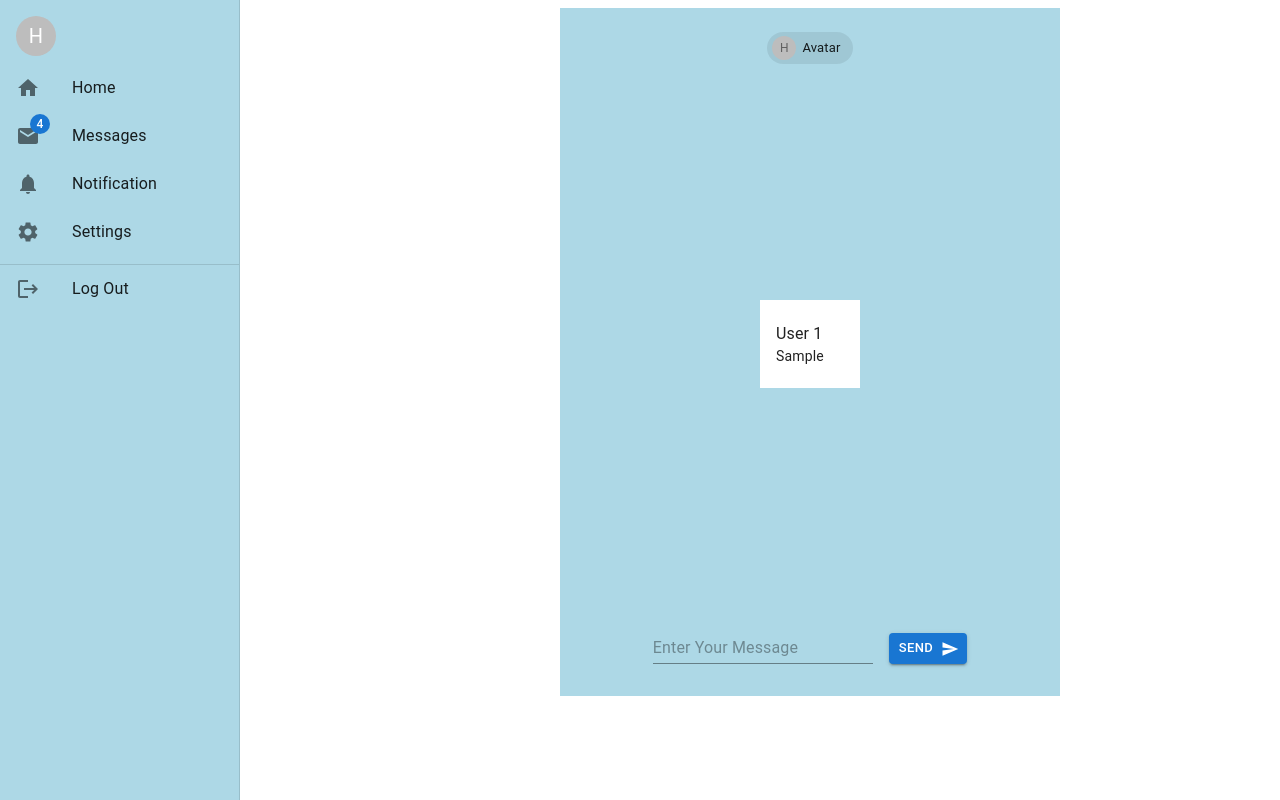
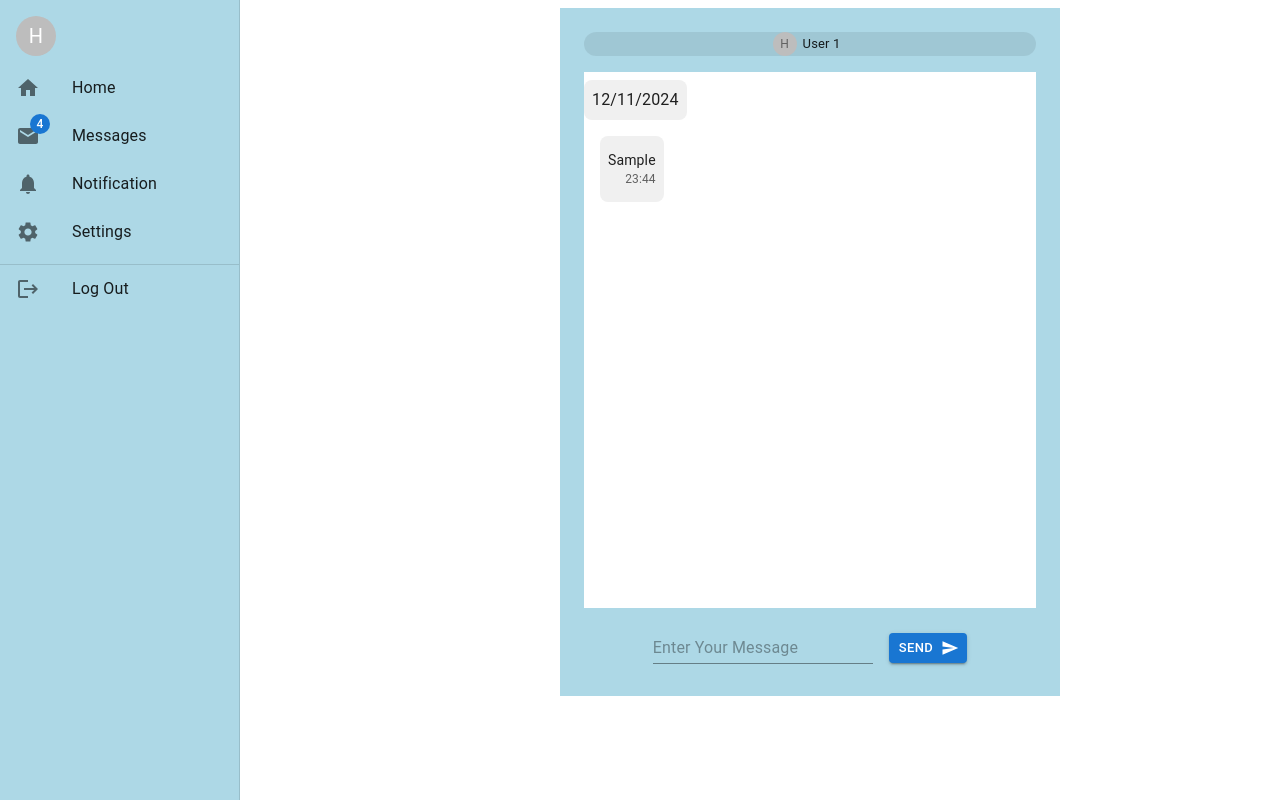
Before and after one commit to tatbatAli/chat-app-fron-end, a React (Vite) app: page / in a window 1280 px wide. Both pictures are taken after typing "Sample" into the empty fields and a click on the button "SEND". Built offline with nearby package versions, Linux system fonts and the light colour scheme.

Commit message:
chat-app commit-2
imrove the UI

```diff
--- a/package.json
+++ b/package.json
@@ -15,6 +15,8 @@
     "@mui/icons-material": "^5.16.11",
     "@mui/material": "^5.16.11",
     "bootstrap": "^5.3.3",
+    "express": "^4.21.2",
+    "moment": "^2.30.1",
     "react": "^18.3.1",
     "react-dom": "^18.3.1"
   },
--- a/src/components/HomePage.jsx
+++ b/src/components/HomePage.jsx
@@ -8,27 +8,41 @@ import Avatar from "@mui/material/Avatar";
 import Typography from "@mui/material/Typography";
 import Chip from "@mui/material/Chip";
 import Input from "@mui/material/Input";
-import { useState, useRef } from "react";
+import { useState, useRef, useEffect } from "react";
 import SendIcon from "@mui/icons-material/Send";
 import Button from "@mui/material/Button";
 import SideBar from "./SideBar";
-import TextField from "@mui/material/TextField";
+import Grid from "@mui/material/Grid";
+import moment from "moment";
 
 function ResponsiveDrawer() {
   const [messages, setMessages] = useState([]);
   const [showmessage, setShowMessage] = useState(false);
-  const [textMessage, setTextMessage] = useState();
+  const [textMessage, setTextMessage] = useState("");
+  const ListMessage = useRef(null);
+  const msTillEndOfDay = moment()
+    .endOf("day")
+    .add(1, "seconds")
+    .diff(moment(), "milliseconds");
 
   const sendingMessage = () => {
+    const date = new Date();
+    const day = date.getDate();
+    const month = date.getUTCMonth();
+    const year = date.getFullYear();
+    const hours = date.getHours();
+    const min = date.getMinutes();
     if (!textMessage || textMessage.trim() === "") {
       alert("field is empty");
-      console.log(textMessage);
     } else {
       const messagesArray = {
         id: Math.random().toString(36).substr(2, 10),
-        date: new Date().toString(),
         message: textMessage,
+        timeOfMessage: `${hours}:${min}`,
+        dayOfMessage: `${day}/${month}/${year}`,
+        typeOfMessage: { S: "Sender", R: "Reciever" },
       };
+
       setMessages([...messages, messagesArray]);
       setTextMessage("");
       setShowMessage(true);
@@ -41,6 +55,12 @@ function ResponsiveDrawer() {
       sendingMessage();
     }
   };
+
+  useEffect(() => {
+    if (ListMessage.current) {
+      ListMessage.current.scrollTop = ListMessage.current.scrollHeight;
+    }
+  }, [messages]);
 
   const ariaLabel = { "aria-label": "description" };
   const drawerWidth = 240;
@@ -65,55 +85,104 @@ function ResponsiveDrawer() {
             height: "40pc",
             display: "flex",
             justifyContent: "space-between",
-            alignItems: "center",
           }}
         >
-          <Chip avatar={<Avatar>H</Avatar>} label="Avatar" />
+          <Chip avatar={<Avatar>H</Avatar>} label="User 1" />
+
           {showmessage && (
             <List
+              ref={ListMessage}
               sx={{
                 backgroundColor: "white",
-                width: "100px",
                 overflow: "auto",
+                display: "flex",
+                flexDirection: "column",
+                height: "700px",
+                mt: 2,
               }}
             >
-              {messages.map((item) => (
-                <ListItem key={item.id}>
+              {messages.map((item, index) => (
+                <>
+                  <Grid container spacing={1}>
+                    <Grid
+                      size={5}
+                      key={index}
+                      sx={{
+                        backgroundColor: "#f0f0f0",
+                        borderRadius: 2,
+                        p: 1,
+                        m: 1,
+                      }}
+                    >
+                      {item.dayOfMessage}
+                    </Grid>
+                  </Grid>
+                  <ListItem
+                    key={item.id}
+                    sx={{
+                      display: "flex",
+                      justifyContent: "flex-start",
+                      mb: 1,
+                    }}
+                  >
+                    <Box
+                      sx={{
+                        backgroundColor: "#f0f0f0",
+                        borderRadius: 2,
+                        p: 1,
+                        maxWidth: "80%",
+                        wordWrap: "break-word",
+                      }}
+                    >
                       <ListItemText
-                    primary={"User 1"}
+                        primary={item.message}
                         secondary={
-                      <React.Fragment>
                           <Typography
                             component="span"
                             variant="body2"
-                          sx={{ color: "text.primary", display: "inline" }}
+                            sx={{
+                              color: "text.secondary",
+                              display: "block",
+                              fontSize: "0.75rem",
+                              textAlign: "right",
+                            }}
                           >
-                          {item.message}
+                            {item.timeOfMessage}
                           </Typography>
-                        {""}
-                      </React.Fragment>
                         }
+                        primaryTypographyProps={{
+                          sx: {
+                            fontSize: "0.875rem",
+                          },
+                        }}
                       />
+                    </Box>
                   </ListItem>
+                </>
               ))}
             </List>
           )}
+
           <Stack
             sx={{
               display: "flex",
               justifyContent: "center",
               alignItems: "center",
+              mt: 2,
             }}
           >
             <Box
               component="form"
               sx={{
                 "& > :not(style)": { m: 1 },
+                display: "flex",
+                alignItems: "center",
               }}
               noValidate
               autoComplete="off"
             >
               <Input
+                fullWidth
                 id="standard-basic"
                 label="Standard"
                 variant="standard"
@@ -121,14 +190,13 @@ function ResponsiveDrawer() {
                 onKeyDown={handlEnter}
                 onChange={(e) => setTextMessage(e.target.value)}
                 value={textMessage}
+                sx={{ flex: 1 }}
               />
 
               <Button
                 variant="contained"
                 size="small"
-                onClick={() => {
-                  sendingMessage();
-                }}
+                onClick={sendingMessage}
                 endIcon={<SendIcon />}
               >
                 Send
```
Also changed, not shown: 1 other file (tests, documents, lock files or other folders). Lines whose indentation alone changed are shown as unchanged.
